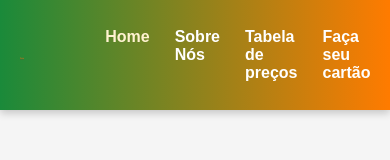
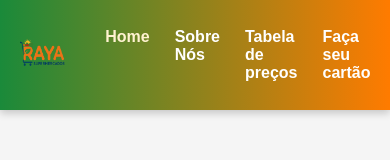
Before and after one commit to Raya012/Trabalho_PSW2_tabela, a plain HTML site: page index.html in a window 390 px wide. Shown: the top 160 px of the page. Drawn offline with Linux system fonts and the light colour scheme.

Commit message:
Add files via upload

```diff
--- a/styles.css
+++ b/styles.css
@@ -33,7 +33,9 @@ main { margin-top: 100px; }
 }
 
 #logo {
-    width: 10%;
+    max-width: 100px; /* tamanho padrão no desktop */
+    width: 100%;
+    height: auto;
 }
 
 .nav-menu {
@@ -634,3 +636,17 @@ height: 100%;
         font-size: 16px;
     }
 }
+
+/* Tablet */
+@media (max-width: 992px) {
+    #logo {
+        max-width: 140px;
+    }
+}
+
+/* Mobile */
+@media (max-width: 576px) {
+    #logo {
+        max-width: 110px;
+    }
+}
```
